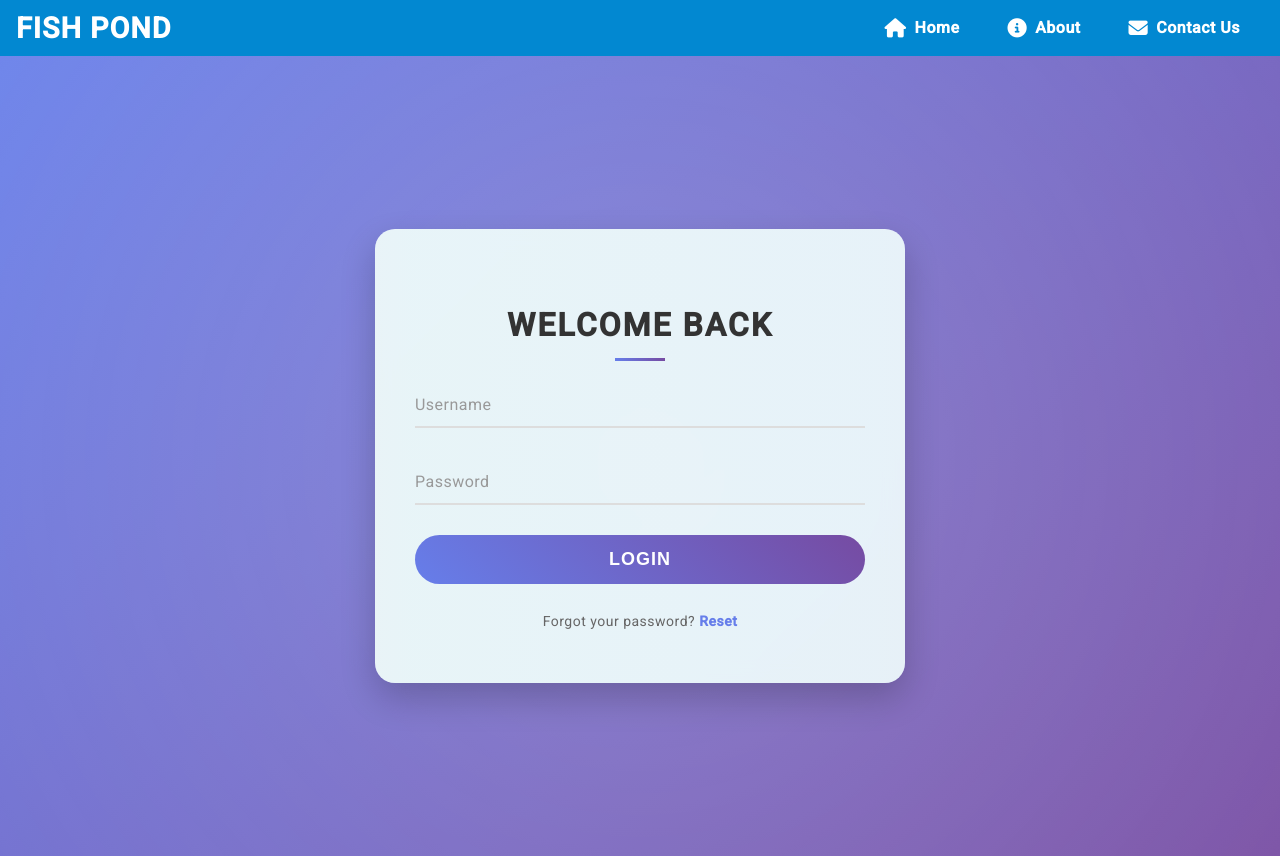
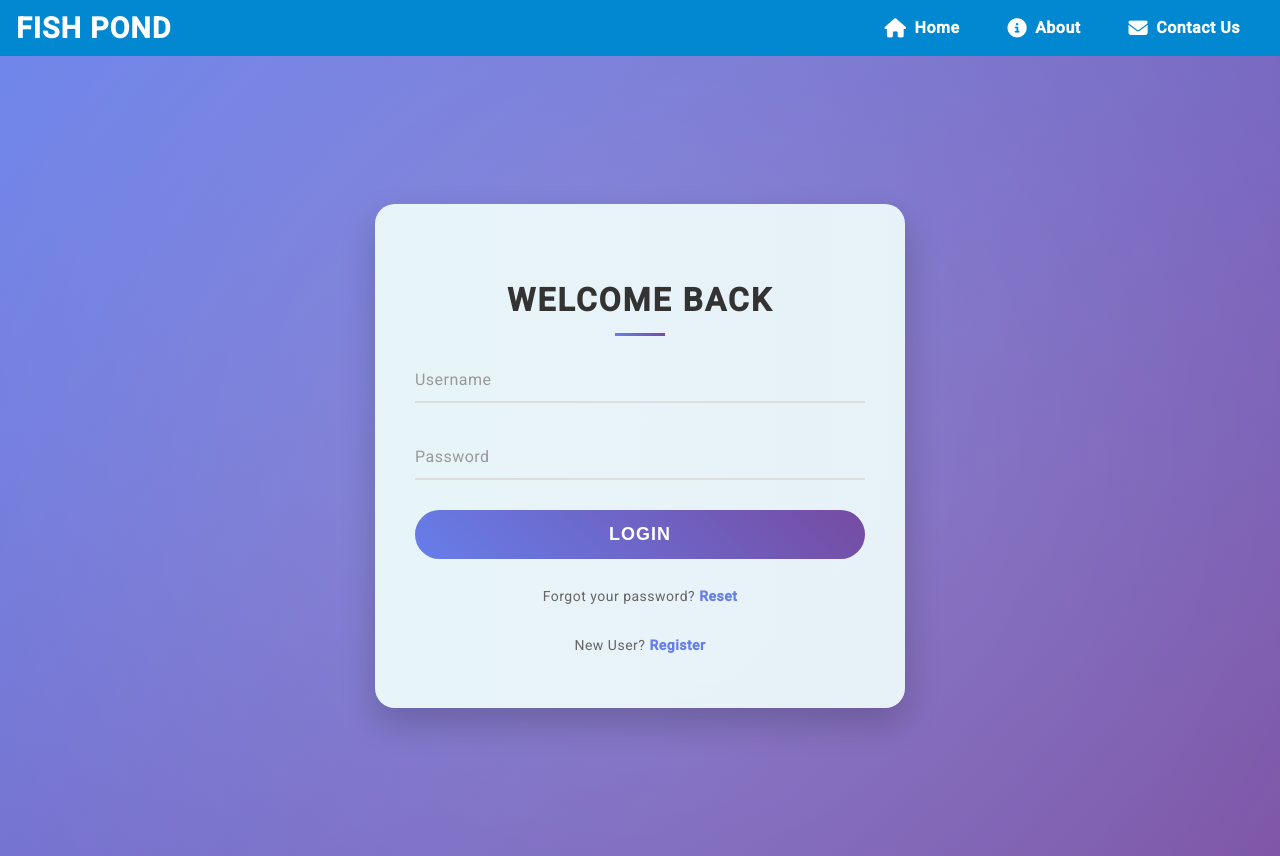
Before and after one commit to minnukota381/Fish-Pond-Monitoring-UI, an Angular app: page /login in a window 1280 px wide. Built offline with nearby package versions, Linux system fonts and the light colour scheme.

Commit message:
"Updated login component HTML to remove href value and add new paragraph for registration link"

```diff
--- a/src/app/login/login.component.html
+++ b/src/app/login/login.component.html
@@ -19,6 +19,8 @@
         <div class="ripple"></div>
       </button>
     </form>
-    <p class="forgot-password">Forgot your password? <a href="#">Reset</a></p>
+    <p class="forgot-password">Forgot your password? <a href="">Reset</a></p>
+    <p class="forgot-password">New User?  <a href="/register">Register</a></p>
+
   </div>
 </div>
```
